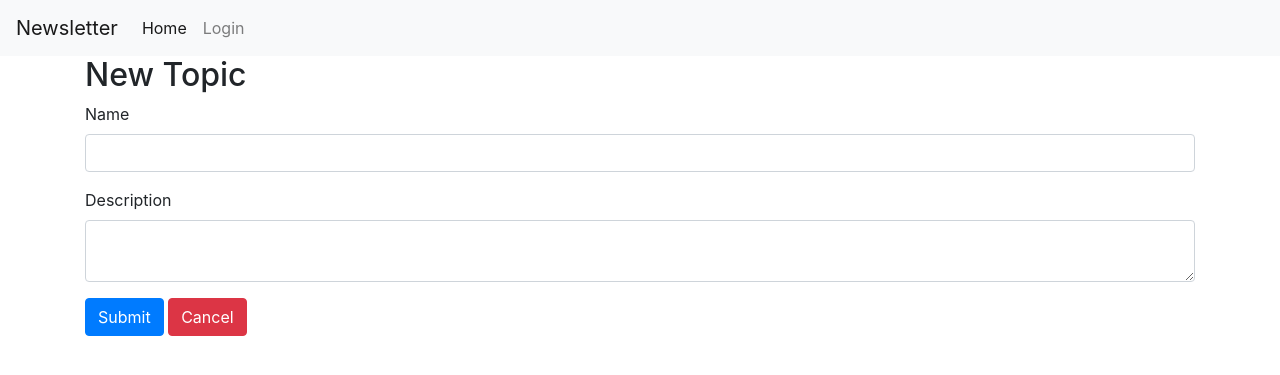
After one commit to derhofbauer/sae-wdd319, a PHP site: page /includes/new-topic.php in a window 1280 px wide. The commit adds this page. Shown: the top 375 px of the page. Run offline with PHP 8.4, Linux system fonts and the light colour scheme.

Commit message:
[FEATURE] topic edit & topic new
Signed-off-by: Alexander Hofbauer <hofbauer.alexander@gmail.com>

```diff
--- /dev/null
+++ b/Newsletter/includes/new-topic.php
@@ -0,0 +1,42 @@
+<?php
+
+$errors = [];
+
+/**
+ * Wurde das Formular abgeschickt?
+ */
+if (isset($_POST['name']) && isset($_POST['description'])) {
+    /**
+     * Hier würden wir validieren. Der Übersichtlichkeit wegen verzichten wir hier darauf.
+     */
+
+    /**
+     * Aliases für die POST Werte definieren
+     */
+    $name = $_POST['name'];
+    $description = $_POST['description'];
+
+    /**
+     * Update MySQL Query definieren und abschicken
+     */
+    $query = "INSERT INTO `topics` SET `name` = '$name', `description` = '$description'";
+    $result = mysqli_query($link, $query);
+
+    /**
+     * mysqli_query gibt im Fehlerfall false zurück
+     */
+    if ($result === false) {
+        /**
+         * MySQL Fehler in den $errors Array speichern, damit wir ihn ausgeben könnten
+         */
+        $errors[] = mysqli_errno($link) . ': ' . mysqli_error($link);
+    } else {
+        /**
+         * Tritt kein MySQL Fehler auf, leiten wir zurück zum Dashboard
+         */
+        header('Location: index.php?page=dashboard');
+        exit;
+    }
+}
+
+require_once __DIR__ . '/../views/admin.new-topic.php';
--- a/Newsletter/views/admin.edit-topic.php
+++ b/Newsletter/views/admin.edit-topic.php
@@ -26,6 +26,7 @@
 
     <button type="submit" class="btn btn-primary">Submit</button>
     <a href="index.php?page=dashboard" class="btn btn-danger">Cancel</a>
+    <a href="index.php?page=delete-topic&id=<?php echo $id; ?>" class="btn btn-danger">DELETE?</a>
 </form>
 
 <?php require_once __DIR__ . '/partials/footer.php'; ?>
--- /dev/null
+++ b/Newsletter/views/admin.new-topic.php
@@ -0,0 +1,25 @@
+<?php require_once __DIR__ . '/partials/header.php'; ?>
+
+<h2>New Topic</h2>
+
+<?php foreach ($errors as $error): ?>
+    <p class="alert alert-danger"><?php echo $error; ?></p>
+<?php endforeach; ?>
+
+<form action="index.php?page=new-topic" method="post">
+    <div class="form-group">
+        <label for="name">Name</label>
+        <input type="text" class="form-control" id="name" name="name">
+    </div>
+    <div class="row">
+        <div class="form-group col">
+            <label for="description">Description</label>
+            <textarea name="description" id="description" class="form-control"></textarea>
+        </div>
+    </div>
+
+    <button type="submit" class="btn btn-primary">Submit</button>
+    <a href="index.php?page=dashboard" class="btn btn-danger">Cancel</a>
+</form>
+
+<?php require_once __DIR__ . '/partials/footer.php'; ?>
```
Also changed, not shown: Newsletter/includes/delete-topic.php (added, +36 -0 lines).
